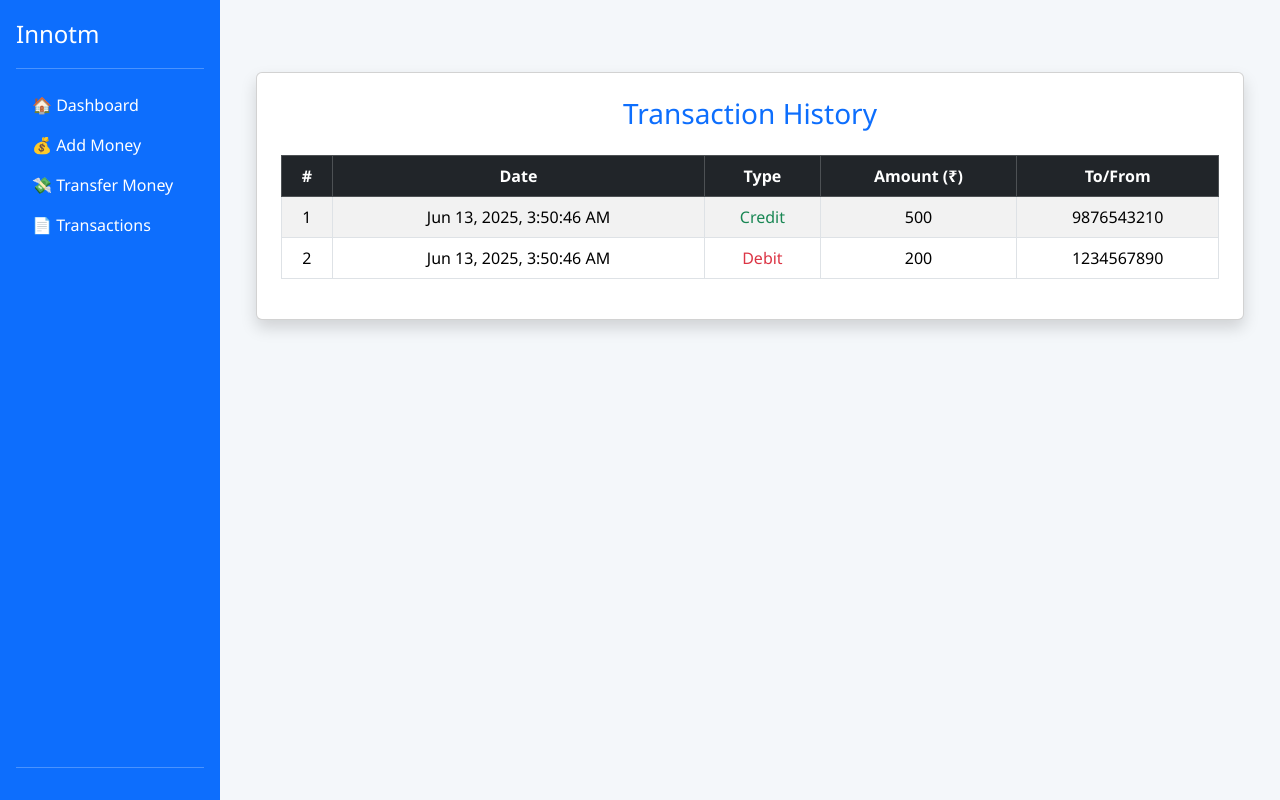
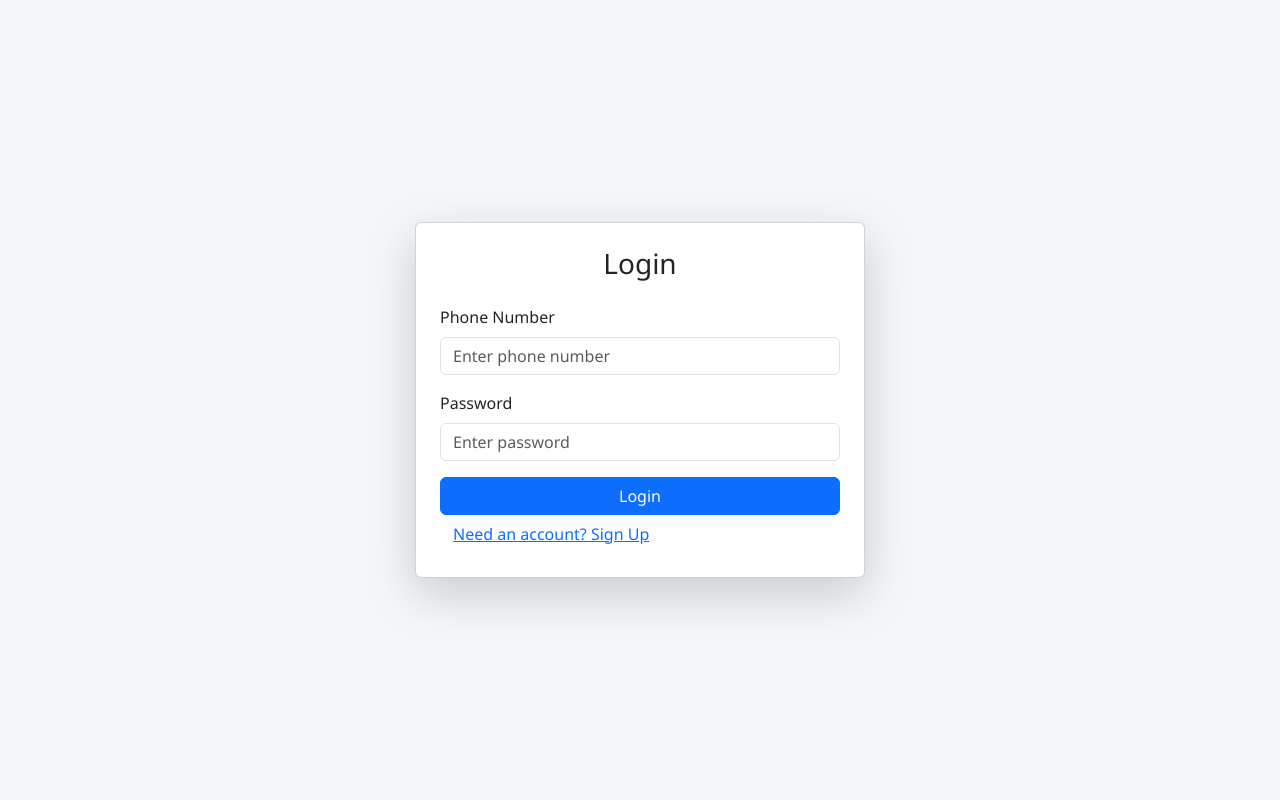
Before and after one commit to Piyushthourani/Innotm, an Angular app: page /transaction-history in a window 1280 px wide. Built offline with nearby package versions, Linux system fonts and the light colour scheme.

Commit message:
fixed Bugs and get other details using api

```diff
--- a/src/app/app.html
+++ b/src/app/app.html
@@ -3,9 +3,10 @@
 <!-- <app-add-money /> -->
 
 <!-- app.component.html -->
-<div class="d-flex">
+ <app-signup-form *ngIf="!isloggedIn" (loginEvent)="received($event)" />
+<div *ngIf="isloggedIn" class="d-flex">
 
-  <app-sidebar *ngIf="showSidebar()" />
+  <app-sidebar />
 
 
   <div class="flex-grow-1 p-4" style="min-height: 100vh;">
--- a/src/app/app.routes.ts
+++ b/src/app/app.routes.ts
@@ -8,7 +8,7 @@ import { TransactionHistory } from './transaction-history/transaction-history';
 
 
 export const routes: Routes = [
-  { path: '', redirectTo: '/signup', pathMatch: 'full' },
+  { path: '', redirectTo: '/login', pathMatch: 'full' },
   { path: 'login', component: SignupForm },
   { path: 'signup', component: SignupForm },
   { path: 'add-money', component: AddMoney },
--- a/src/app/app.ts
+++ b/src/app/app.ts
@@ -1,4 +1,4 @@
-import { Component } from '@angular/core';
+import { Component, OnInit } from '@angular/core';
 import { Router, RouterLink, RouterOutlet } from '@angular/router';
 import { SignupForm } from './signup-form/signup-form';
 import { AddMoney } from './add-money/add-money';
@@ -11,12 +11,22 @@ import { CommonModule } from '@angular/common';
   templateUrl: './app.html',
   styleUrl: './app.css'
 })
-export class App {
+export class App implements OnInit {
   protected title = 'Innotm';
+  isloggedIn: boolean = false;
   constructor(private router: Router) {}
 
-  showSidebar(): boolean {
-    // Hide sidebar on login or signup pages
-    return !['', '/login', '/signup'].includes(this.router.url);
+  ngOnInit(): void {
+    // Check if user is logged in
+    this.isloggedIn = Boolean(sessionStorage.getItem("isloggedin"));
+  }
+
+  // showSidebar(): boolean {
+  //   // Hide sidebar on login or signup pages
+  //   return !['', '/login', '/signup'].includes(this.router.url);
+  // }
+
+  received(event : any){
+    this.isloggedIn = event;
   }
 }
--- a/src/app/payment/payment.css
+++ b/src/app/payment/payment.css
@@ -2,3 +2,25 @@
   max-width: 400px;
   margin: auto;
 }
+
+.select-label {
+  font-weight: bold;
+  margin-bottom: 5px;
+  display: block;
+}
+
+.custom-select{
+  width: 100%;
+  padding: 8px 12px;
+  font-size: 16px;
+  border: 1px solid #ccc;
+  border-radius: 6px;
+  background-color: #f9f9f9;
+  transition: border-color 0.3s;
+}
+
+.custom-select:focus {
+  outline: none;
+  border-color: #007bff;
+  background-color: #fff;
+}
--- a/src/app/payment/payment.html
+++ b/src/app/payment/payment.html
@@ -1,11 +1,11 @@
-
+<!--
 <div class="container mt-5">
   <div class="card shadow-sm p-4">
     <h3 class="mb-4 text-primary text-center">Send Money</h3>
 
     <form (ngSubmit)="sendMoney()" #paymentForm="ngForm">
       <!-- Receiver Phone Number -->
-      <div class="mb-3">
+      <!-- <div class="mb-3">
         <label for="receiverPhone" class="form-label">Receiver Phone Number</label>
         <input
           type="text"
@@ -14,7 +14,7 @@
           class="form-control"
           required
           pattern="^[0-9]{10}$"
-          [(ngModel)]="receiverPhone"
+          [(ngModel)]="transferMoneyModel.receiverPhoneNumber"
           #phoneRef="ngModel"
         />
         <div *ngIf="phoneRef.invalid && phoneRef.touched" class="text-danger">
@@ -23,7 +23,7 @@
       </div>
 
       <!-- Amount -->
-      <div class="mb-3">
+      <!-- <div class="mb-3">
         <label for="amount" class="form-label">Amount</label>
         <input
           type="number"
@@ -32,18 +32,35 @@
           class="form-control"
           required
           min="1"
-          [(ngModel)]="amount"
+          [(ngModel)]="transferMoneyModel.amount"
           #amountRef="ngModel"
         />
         <div *ngIf="amountRef.invalid && amountRef.touched" class="text-danger">
           Enter a valid amount.
         </div>
-      </div>
+      </div> -->
 
       <!-- Send Button -->
-      <button class="btn btn-primary w-100" [disabled]="paymentForm.invalid">
+      <!-- <button class="btn btn-primary w-100" [disabled]="paymentForm.invalid">
         Send Money
       </button>
     </form>
   </div>
+</div> -->
+
+
+<div class="card-body">
+  <div class="input-group mb-3">
+ <label for="users" class="select-label">Select user:</label>
+ <select id="users" class="custom-select" [(ngModel)]="transferMoneyModel.receiverPhoneNumber">
+   <option value="" disabled selected>Select user</option>
+   <option *ngFor="let user of userlist" [value]="user.phoneNumber">{{ user.username }} | {{user.phoneNumber}}</option>
+ </select>
+ </div>
+ <div class="input-group mb-3">
+  <span class="input-group-text">Amount:</span>
+  <input type="number" class="form-control" [(ngModel)]="transferMoneyModel.amount" min="1" aria-label="Amount (to the nearest INR)" required>
+  <span class="input-group-text">.00</span>
 </div>
+<button type="submit" class="btn btn-primary" (click)="sendMoney()" [disabled]="!transferMoneyModel.receiverPhoneNumber || !transferMoneyModel.amount">Send Money</button>
+ </div>
--- a/src/app/payment/payment.ts
+++ b/src/app/payment/payment.ts
@@ -1,27 +1,41 @@
 import { CommonModule } from '@angular/common';
 import { Component } from '@angular/core';
 import { FormsModule } from '@angular/forms';
+import { Myservice, TransferMoneyInfo, UserDetails } from '../myservice';
 
 @Component({
   selector: 'app-payment',
   imports: [CommonModule, FormsModule],
+  providers:[Myservice],
   templateUrl: './payment.html',
   styleUrl: './payment.css'
 })
 export class Payment {
-    receiverPhone: string = '';
-    amount: number = 0;
 
-  sendMoney() {
-    if (this.receiverPhone && this.amount > 0) {
-      // Replace with real service call
-      console.log(`Sending ₹${this.amount} to ${this.receiverPhone}`);
+  transferMoneyModel = new TransferMoneyInfo();
+  userPhoneNumber:any;
 
-      alert(`₹${this.amount} sent to ${this.receiverPhone}`);
+  constructor(private myservice:Myservice){}
 
-      // Reset form
-      this.receiverPhone = '';
-      this.amount = 0;
-    }
+  userDetails = new UserDetails();
+  userlist :any;
+
+  ngOnInit(): void {
+    this.userPhoneNumber = sessionStorage.getItem('number');
+    this.getAllUsers();
+  }
+  getAllUsers(){
+    this.myservice.getUserList().subscribe(data => {
+      this.userlist = data.result;
+    });
+  }
+
+  sendMoney(){
+    this.transferMoneyModel.senderPhoneNumber = this.userPhoneNumber;
+    this.myservice.transferMoney(this.transferMoneyModel).subscribe(data => {
+      console.log(data.result);
+      console.log(data.response);
+      alert(data.response);
+    });
   }
 }
--- a/src/app/signup-form/signup-form.ts
+++ b/src/app/signup-form/signup-form.ts
@@ -1,5 +1,5 @@
 import { CommonModule } from '@angular/common';
-import { Component } from '@angular/core';
+import { Component, EventEmitter, OnInit, Output } from '@angular/core';
 import { FormsModule } from '@angular/forms';
 import { Router } from '@angular/router';
 import { LoginInfo, Myservice, SignupInfo } from '../myservice';
@@ -11,9 +11,16 @@ import { LoginInfo, Myservice, SignupInfo } from '../myservice';
   templateUrl: './signup-form.html',
   styleUrl: './signup-form.css'
 })
-export class SignupForm {
+export class SignupForm implements OnInit {
 
   constructor(private router: Router, private myservice: Myservice) {}
+  isloggedIn: boolean = false;
+  ngOnInit(): void {
+      this.isloggedIn = Boolean(sessionStorage.getItem("isloggedin"));
+      if(this.isloggedIn) {
+        this.router.navigate(['/dashboard']);
+      }
+  }
 
   signupModel= new SignupInfo();
   loginModel = new LoginInfo();
@@ -21,6 +28,7 @@ export class SignupForm {
   userlogin:any;
 
   showLoginForm: boolean = true;
+  @Output() loginEvent= new EventEmitter<string>();
 
 
   onRegisterSubmit() {
@@ -34,13 +42,26 @@ export class SignupForm {
     })
   }
 
+  send(val:any){
+    this.loginEvent.emit(val);
+  }
+
   onLoginSubmit() {
     this.myservice.login(this.loginModel).subscribe(data =>{
       this.userlogin = data.result;
       console.log(data);
-      sessionStorage.setItem('number', this.userlogin.phoneNumber);
       alert(data.response);
-      this.router.navigate(['/dashboard']);
+      if(data.response =="Login Successfully !!")
+      {
+        this.send(true);
+        sessionStorage.setItem("isloggedin", "true");
+        sessionStorage.setItem('number', this.userlogin.phoneNumber);
+        this.router.navigate(['/dashboard']);
+      }
+      else
+      {
+        this.send(false);
+      }
     });
   }
   switchMode() {
--- a/src/app/transaction-history/transaction-history.html
+++ b/src/app/transaction-history/transaction-history.html
@@ -5,22 +5,28 @@
     <table class="table table-bordered table-striped text-center" *ngIf="transactions.length > 0; else noData">
       <thead class="table-dark">
         <tr>
-          <th>#</th>
-          <th>Date</th>
-          <th>Type</th>
-          <th>Amount (₹)</th>
-          <th>To/From</th>
+          <th>Transaction ID</th>
+          <th>User ID</th>
+          <th>Receiver ID</th>
+          <th>Receiver name</th>
+          <th>Receiver number</th>
+          <th>Transaction Type</th>
+          <th>Transaction Date</th>
+          <th>Initial balance</th>
+          <th>Transfer Amount</th>
         </tr>
       </thead>
       <tbody>
-        <tr *ngFor="let txn of transactions; let i = index">
-          <td>{{ i + 1 }}</td>
-          <td>{{ txn.date | date:'medium' }}</td>
-          <td [ngClass]="{'text-success': txn.type === 'credit', 'text-danger': txn.type === 'debit'}">
-            {{ txn.type | titlecase }}
-          </td>
-          <td>{{ txn.amount }}</td>
-          <td>{{ txn.counterparty }}</td>
+        <tr *ngFor="let txn of transactions">
+          <td>{{ txn.transactionId }}</td>
+          <td>{{ txn.userId }}</td>
+          <td>{{ txn.receiverId }}</td>
+          <td>{{ txn.receiverName }}</td>
+          <td>{{ txn.receiverPhoneNumber }}</td>
+          <td>{{ txn.transactionType | titlecase }}</td>
+          <td>{{ txn.transactionDate }}</td>
+          <td>{{ txn.initialAmount }}</td>
+          <td>{{ txn.transferAmount }}</td>
         </tr>
       </tbody>
     </table>
--- a/src/app/transaction-history/transaction-history.ts
+++ b/src/app/transaction-history/transaction-history.ts
@@ -1,30 +1,30 @@
 import { CommonModule } from '@angular/common';
 import { Component, OnInit } from '@angular/core';
+import { Myservice, TransactionDetails } from '../myservice';
 
 @Component({
   selector: 'app-transaction-history',
   imports: [CommonModule],
+  providers: [Myservice],
   templateUrl: './transaction-history.html',
   styleUrl: './transaction-history.css'
 })
 export class TransactionHistory implements OnInit {
-    transactions: any[] = [];
+    transactions = new Array<TransactionDetails>();
+    userNumber: any;
+
+    constructor(private myservice: Myservice) {}
 
   ngOnInit() {
-    // Replace this with real API call
-    this.transactions = [
-      {
-        date: new Date(),
-        type: 'credit',
-        amount: 500,
-        counterparty: '9876543210'
-      },
-      {
-        date: new Date(),
-        type: 'debit',
-        amount: 200,
-        counterparty: '1234567890'
-      }
-    ];
+    this.userNumber = sessionStorage.getItem('number');
+    this.fetchTransactionHistory();
+  }
+
+  fetchTransactionHistory() {
+    this.myservice.getTransactionHistory(this.userNumber).subscribe(data => {
+      this.transactions = data.result;
+      console.log(data.response);
+      console.log(data.result);
+    });
   }
 }
```
Also changed, not shown: src/app/myservice.ts (+36 -1 lines).
